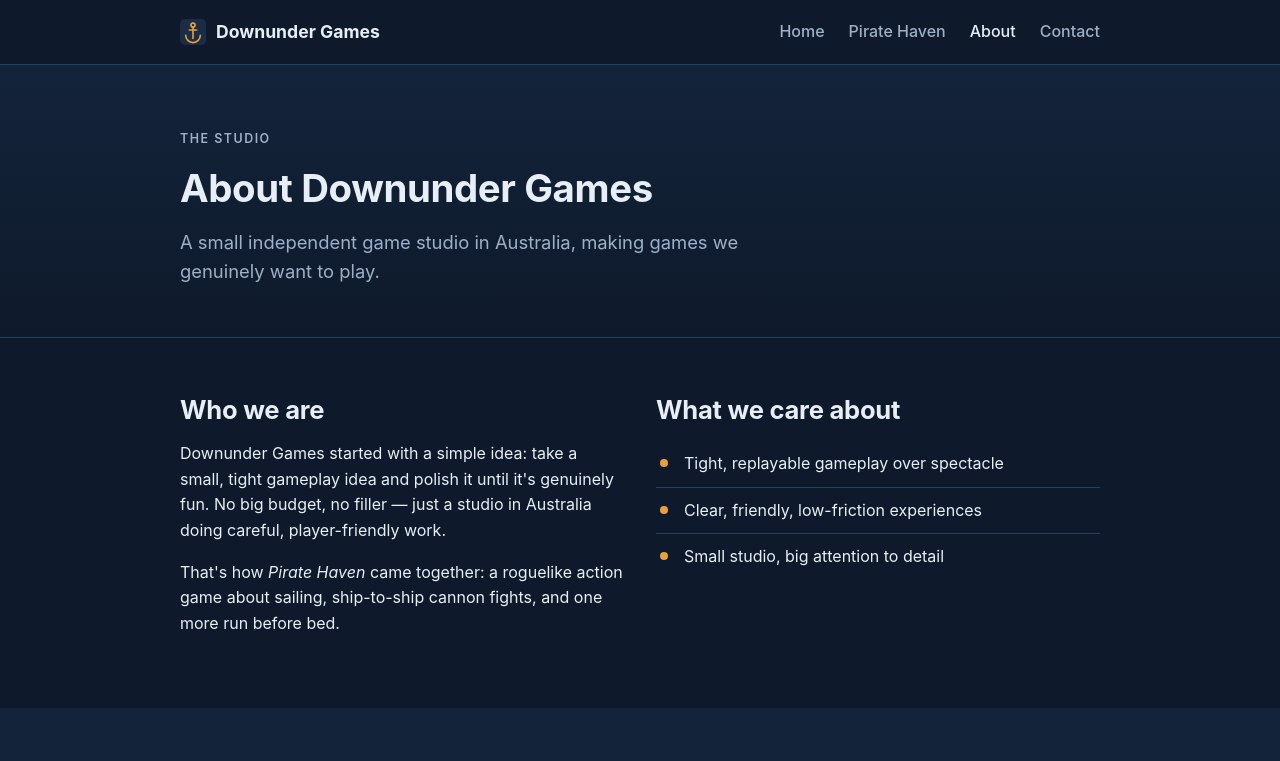
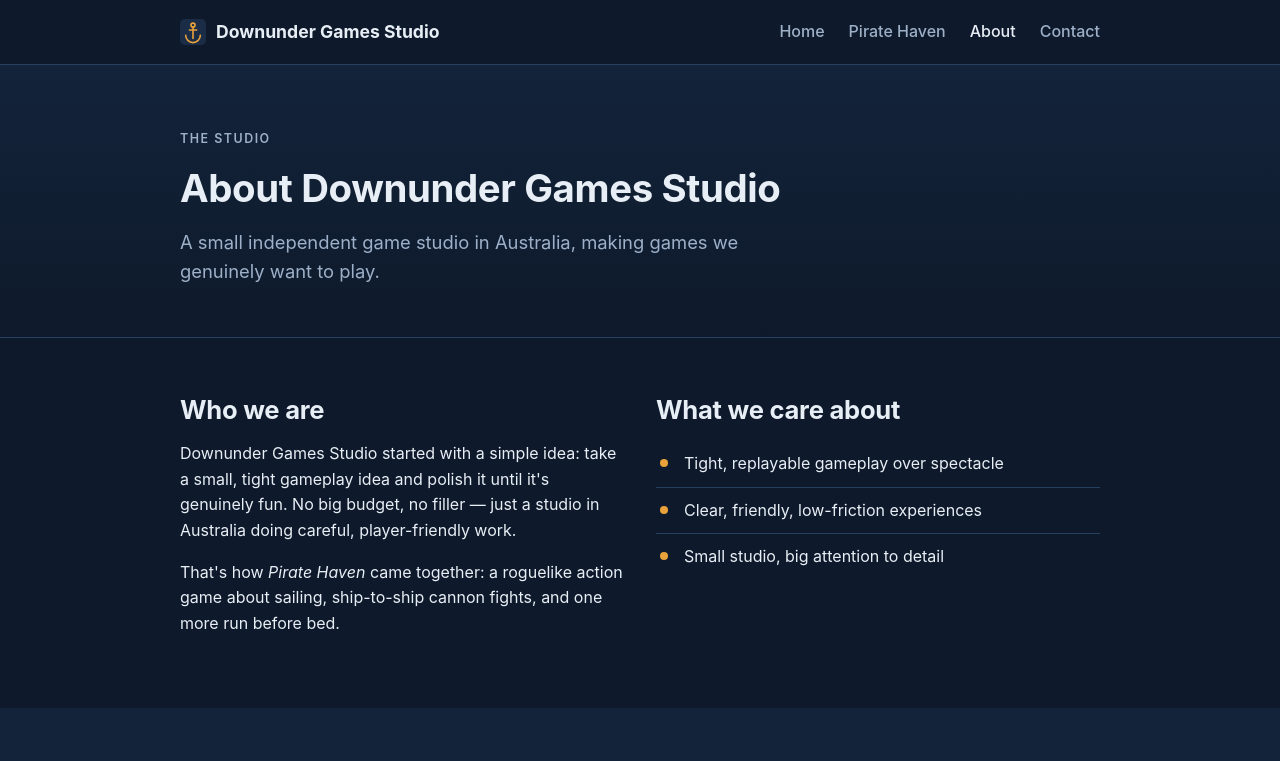
Before and after one commit to DownunderGamesStudio/DownunderGamesStudio.github.io, a plain HTML site: page about.html in a window 1280 px wide. Shown: the top 761 px of the page. Drawn offline with Linux system fonts and the light colour scheme.

Commit message:
Update about.html

```diff
--- a/about.html
+++ b/about.html
@@ -3,8 +3,8 @@
 <head>
   <meta charset="UTF-8">
   <meta name="viewport" content="width=device-width, initial-scale=1.0">
-  <title>About — Downunder Games</title>
-  <meta name="description" content="Downunder Games is a small independent game studio in Australia. Learn about the team behind Pirate Haven.">
+  <title>About — Downunder Games Studio</title>
+  <meta name="description" content="Downunder Games Studio is a small independent game studio in Australia. Learn about the team behind Pirate Haven.">
   <link rel="icon" href="favicon.svg" type="image/svg+xml">
   <link rel="stylesheet" href="css/style.css">
 </head>
@@ -24,7 +24,7 @@
               <path d="M14 40 a18 18 0 0 0 36 0"/>
             </g>
           </svg>
-          Downunder Games
+          Downunder Games Studio
         </a>
         <button class="nav-toggle" id="nav-toggle" aria-expanded="false" aria-controls="nav-links" aria-label="Menu">☰</button>
         <ul class="nav-links" id="nav-links">
@@ -41,7 +41,7 @@
   <div class="page-header">
     <div class="container">
       <p class="eyebrow">The studio</p>
-      <h1>About Downunder Games</h1>
+      <h1>About Downunder Games Studio</h1>
       <p class="lead">A small independent game studio in Australia, making games we genuinely want to play.</p>
     </div>
   </div>
@@ -52,7 +52,7 @@
       <div class="about-grid">
         <div>
           <h2>Who we are</h2>
-          <p>Downunder Games started with a simple idea: take a small, tight gameplay idea and polish it until it's genuinely fun. No big budget, no filler — just a studio in Australia doing careful, player-friendly work.</p>
+          <p>Downunder Games Studio started with a simple idea: take a small, tight gameplay idea and polish it until it's genuinely fun. No big budget, no filler — just a studio in Australia doing careful, player-friendly work.</p>
           <p>That's how <em>Pirate Haven</em> came together: a roguelike action game about sailing, ship-to-ship cannon fights, and one more run before bed.</p>
         </div>
         <div>
```
